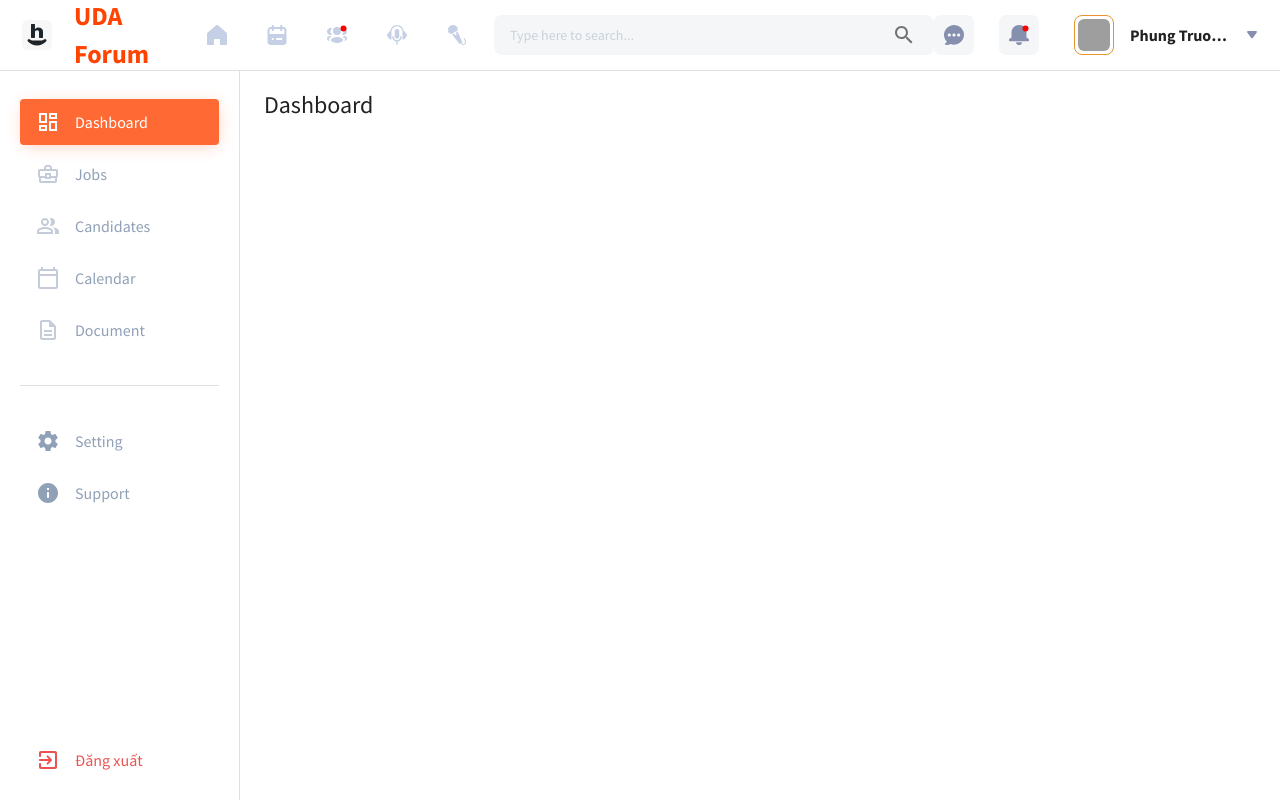
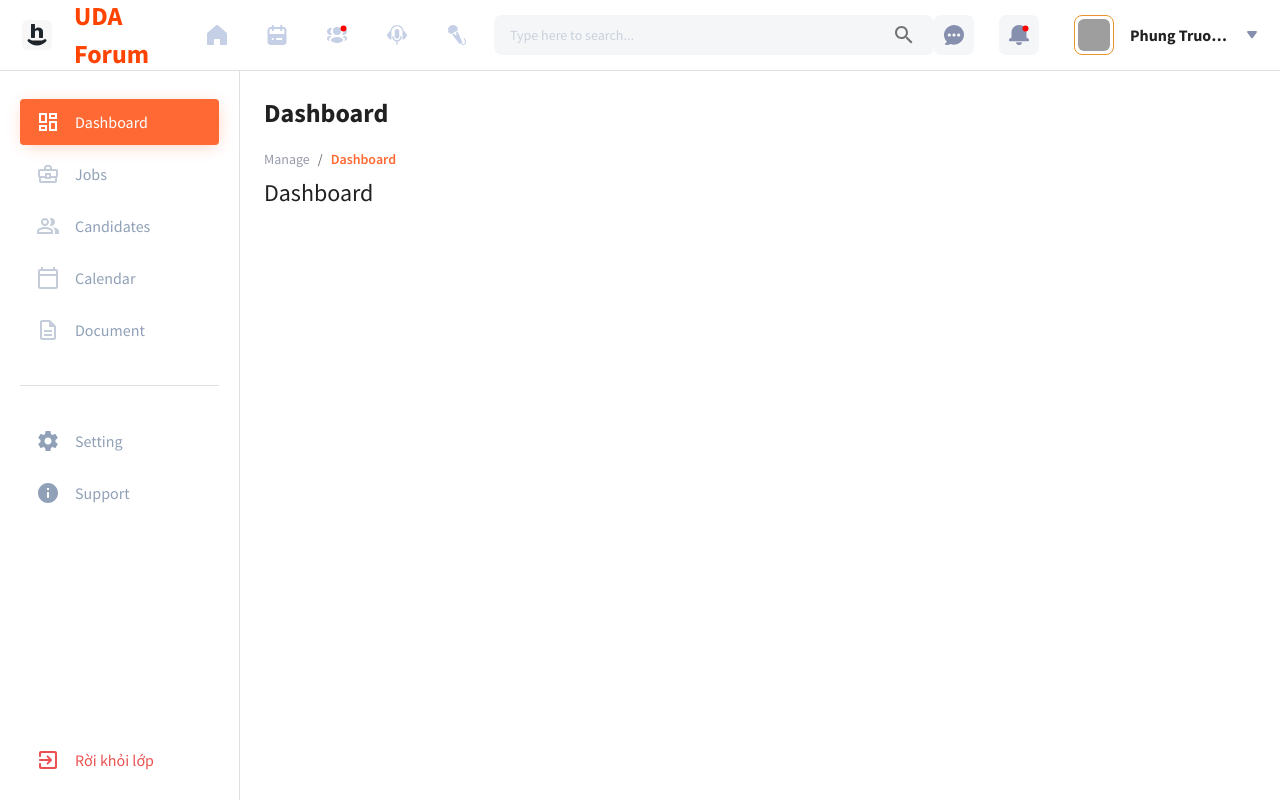
Before and after one commit to quyen46919/UDA_Forum_FE, a Next.js app: page /manage/dashboard in a window 1280 px wide. Built offline with nearby package versions, Linux system fonts and the light colour scheme; grey boxes are pictures that could not be loaded.

Commit message:
QuanTDP: create pageheading (page title and breadscrumbs)

```diff
--- /dev/null
+++ b/components/SideMenu/PageHeading/index.tsx
@@ -0,0 +1,92 @@
+import React from 'react'
+import { useTheme, IconButton, Stack, Typography, Breadcrumbs } from '@mui/material'
+import { MenuIcon } from 'libs/icons'
+import { useRouter } from 'next/router'
+import { capitalizeFirstLetter } from 'libs/utils'
+import Link from 'next/link'
+
+type handleDrawerToggle = () => void
+
+interface SideMenuProps {
+  handleDrawerToggle: handleDrawerToggle
+}
+
+const PageHeading = ({ handleDrawerToggle }: SideMenuProps) => {
+  const theme = useTheme()
+  const { pathname } = useRouter()
+  const pathnames = pathname.split('/').filter((segment) => segment !== '')
+  const title = capitalizeFirstLetter(pathnames[pathnames.length - 1] ?? '')
+
+  return (
+    <Stack mb="12px">
+      <Stack direction="row" mb="16px">
+        <IconButton
+          onClick={handleDrawerToggle}
+          sx={{
+            p: '6px',
+            mb: '12px',
+            mr: '6px',
+            display: { sm: 'none' },
+            width: 'fit-content',
+            backgroundColor: theme.palette.primary.main,
+            '&:hover': {
+              backgroundColor: '#FF6F00',
+              color: 'white',
+            },
+          }}
+        >
+          <MenuIcon />
+        </IconButton>
+        <Typography variant="h1">{title}</Typography>
+      </Stack>
+      <Stack>
+        <Breadcrumbs>
+          {pathnames.map((pathname, index) => {
+            const first = index === pathnames.indexOf(pathnames[0])
+            const last = index === pathnames.length - 1
+            const to = `/${pathnames.slice(0, index + 1).join('/')}`
+            return first ? (
+              <Typography
+                sx={{
+                  userSelect: 'none',
+                  color: theme.palette.textGrey.main,
+                  fontSize: '14px',
+                }}
+                key={to}
+              >
+                {capitalizeFirstLetter(pathname)}
+              </Typography>
+            ) : last ? (
+              <Link href={to} key={to}>
+                <a>
+                  <Typography
+                    sx={{
+                      userSelect: 'none',
+                      color: theme.palette.orange.main,
+                      fontSize: '14px',
+                      fontWeight: 600,
+                      '&:hover': { textDecoration: 'underline' },
+                    }}
+                    key={to}
+                  >
+                    {capitalizeFirstLetter(pathname)}
+                  </Typography>
+                </a>
+              </Link>
+            ) : (
+              <Link href={to} key={to}>
+                <a>
+                  <Typography variant="body1" fontSize="14px" fontWeight={600}>
+                    {capitalizeFirstLetter(pathname)}
+                  </Typography>
+                </a>
+              </Link>
+            )
+          })}
+        </Breadcrumbs>
+      </Stack>
+    </Stack>
+  )
+}
+
+export default PageHeading
--- a/components/SideMenu/index.tsx
+++ b/components/SideMenu/index.tsx
@@ -13,17 +13,27 @@ import {
   useMediaQuery,
 } from '@mui/material'
 import storage from 'libs/helpers/localStorage'
-import { ArrowBackIOSIcon, ExitIcon, ExpandLessIcon, ExpandMoreIcon } from 'libs/icons'
+import {
+  ArrowBackIOSIcon,
+  ExitIcon,
+  ExpandLessIcon,
+  ExpandMoreIcon,
+  FiberManualRecordIcon,
+} from 'libs/icons'
 import { menu, subMenu } from './menu'
 import Divider from '@mui/material/Divider'
 import Typography from '@mui/material/Typography'
 import Link from 'next/link'
+import { useRouter } from 'next/router'
 
 interface ItemProps {
   title: string
   path: string
   icon: ReactNode
-  children?: ItemProps[]
+  children?: {
+    title: string
+    path: string
+  }[]
 }
 
 type handleDrawerToggle = () => void
@@ -36,12 +46,13 @@ const SideMenu = ({ handleDrawerToggle }: SideMenuProps) => {
   const [selected, setSelected] = useState<string | null>('')
   const theme = useTheme()
   const downSm = useMediaQuery(theme.breakpoints.down('sm'))
+  const { pathname } = useRouter()
 
   useEffect(() => {
     if (typeof window !== 'undefined' && storage.getValueFromKey('selected')) {
       setSelected(storage.getValueFromKey('selected'))
     }
-  }, [])
+  }, [pathname])
 
   const handleClick = (title: string, item: ItemProps) => {
     if (!item.hasOwnProperty('children')) {
@@ -124,11 +135,13 @@ const SideMenu = ({ handleDrawerToggle }: SideMenuProps) => {
                   disablePadding
                   sx={LISTITEM_STYLES}
                 >
-                  <ListItemButton>
-                    <ListItemIcon>{item.icon}</ListItemIcon>
-                    <ListItemText primary={item.title} />
-                    {item.title === selected ? <ExpandLessIcon /> : <ExpandMoreIcon />}
-                  </ListItemButton>
+                  <NavLink href={item.path}>
+                    <ListItemButton>
+                      <ListItemIcon>{item.icon}</ListItemIcon>
+                      <ListItemText primary={item.title} />
+                      {item.title === selected ? <ExpandLessIcon /> : <ExpandMoreIcon />}
+                    </ListItemButton>
+                  </NavLink>
                 </ListItem>
                 <Collapse
                   sx={{ mt: '6px' }}
@@ -145,7 +158,11 @@ const SideMenu = ({ handleDrawerToggle }: SideMenuProps) => {
                         <ListItem key={index} disablePadding sx={LISTITEM_STYLES}>
                           <NavLink href={item.path}>
                             <ListItemButton sx={{ pl: 4 }}>
-                              <ListItemIcon>{item.icon}</ListItemIcon>
+                              {pathname === item.path && (
+                                <ListItemIcon>
+                                  <FiberManualRecordIcon />
+                                </ListItemIcon>
+                              )}
                               <ListItemText primary={item.title} />
                             </ListItemButton>
                           </NavLink>
@@ -218,7 +235,7 @@ const SideMenu = ({ handleDrawerToggle }: SideMenuProps) => {
             >
               <ExitIcon />
               <Typography variant="body1" fontSize="16px">
-                Đăng xuất
+                Rời khỏi lớp
               </Typography>
             </IconButton>
           </a>
--- /dev/null
+++ b/libs/icons/FiberManualRecordIcon.tsx
@@ -0,0 +1,22 @@
+import React from 'react'
+import { SvgIcon, SvgIconProps } from '@mui/material'
+
+export const FiberManualRecordIcon = (props: SvgIconProps) => {
+  return (
+    <SvgIcon
+      {...props}
+      sx={{
+        width: '14px',
+        height: '14px',
+      }}
+      viewBox="0 0 24 24"
+      fill="none"
+    >
+      <path
+        d="M12 20C16.4183 20 20 16.4183 20 12C20 7.58172 16.4183 4 12 4C7.58172 4 4 7.58172 4 12C4 16.4183 7.58172 20 12 20Z"
+        fill="black"
+        fillOpacity="0.54"
+      />
+    </SvgIcon>
+  )
+}
--- a/libs/icons/index.ts
+++ b/libs/icons/index.ts
@@ -1,3 +1,4 @@
+import { FiberManualRecordIcon } from './FiberManualRecordIcon';
 import { ExpandLessIcon } from './ExpandLessIcon';
 import { ExpandMoreIcon } from './ExpandMoreIcon';
 import { CalendarOutlineIcon } from './CalendarOutlineIcon';
@@ -119,5 +120,6 @@ export {
   DescriptionOutlineIcon,
   CalendarOutlineIcon,
   ExpandMoreIcon,
-  ExpandLessIcon
+  ExpandLessIcon,
+  FiberManualRecordIcon
 }
--- a/libs/utils/index.ts
+++ b/libs/utils/index.ts
@@ -10,3 +10,7 @@ export const formatPriceToVND = (price: number) => {
     useGrouping: true,
   }) + ' VND'
 }
+
+export const capitalizeFirstLetter = (text: string) => {
+  return text?.charAt(0).toUpperCase() + text?.slice(1)
+}
--- a/pages/manage/index.tsx
+++ b/pages/manage/index.tsx
@@ -2,8 +2,7 @@ import React, { useState } from 'react'
 import { MainLayout } from '@layout/main'
 import { Drawer, Stack, StackProps, useTheme } from '@mui/material'
 import SideMenu from '@components/SideMenu'
-import IconButton from '@mui/material/IconButton'
-import { HomeIcon, MenuIcon } from 'libs/icons'
+import PageHeading from '@components/SideMenu/PageHeading'
 
 const drawerWidth = 240
 
@@ -69,22 +68,7 @@ const ManageLayout = (props: StackProps & DefaultProps) => {
           width: { sm: `calc(100% - ${drawerWidth}px)` },
         }}
       >
-        <IconButton
-          onClick={handleDrawerToggle}
-          sx={{
-            p: '6px',
-            mb: '12px',
-            display: { sm: 'none' },
-            width: 'fit-content',
-            backgroundColor: theme.palette.primary.main,
-            '&:hover': {
-              backgroundColor: '#FF6F00',
-              color: 'white',
-            },
-          }}
-        >
-          <MenuIcon />
-        </IconButton>
+        <PageHeading handleDrawerToggle={handleDrawerToggle} />
         {children}
       </Stack>
     </Stack>
```
